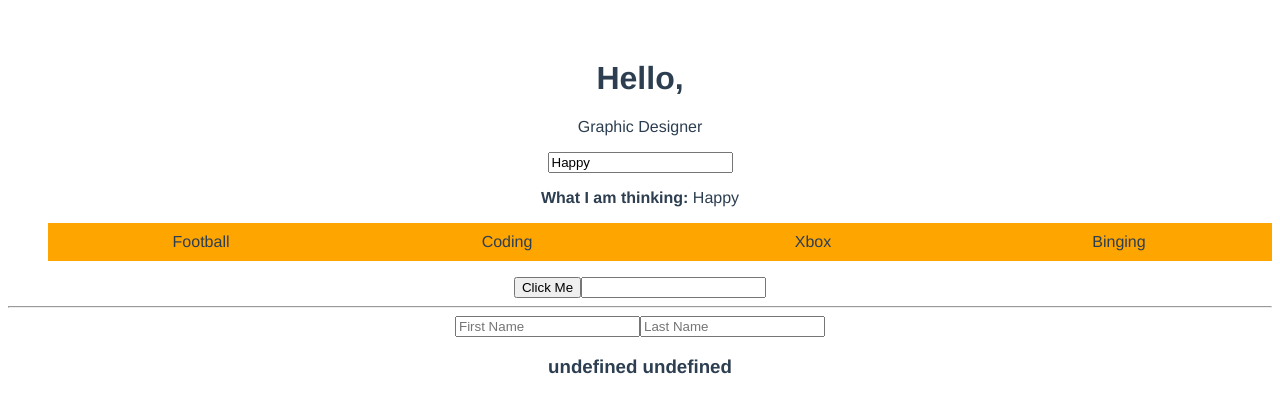
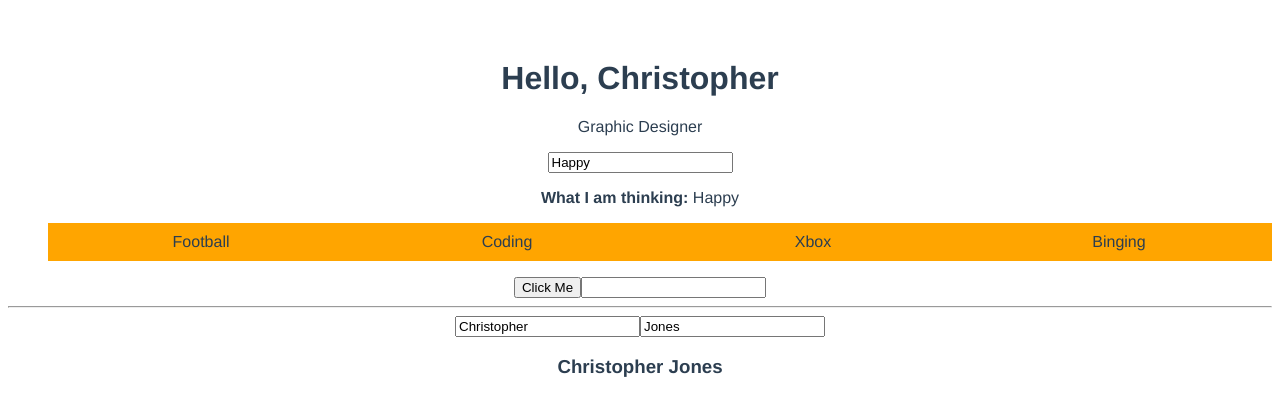
Before and after one commit to thekirkconcept/vue-sample-project, a Vue app: page / in a window 1280 px wide. Shown: the top 416 px of the page. Built offline with nearby package versions, Linux system fonts and the light colour scheme.

Commit message:
Update test.vue
Added default first and last names to user object.

```diff
--- a/src/components/test.vue
+++ b/src/components/test.vue
@@ -28,6 +28,8 @@
                 greeting: 'Hello',
                 thoughts: 'Happy',
                 user: {
+                    firstName: 'Christopher',
+                    lastName: 'Jones',
                     position: 'Graphic Designer'
                 },
                 showName: true,
```
